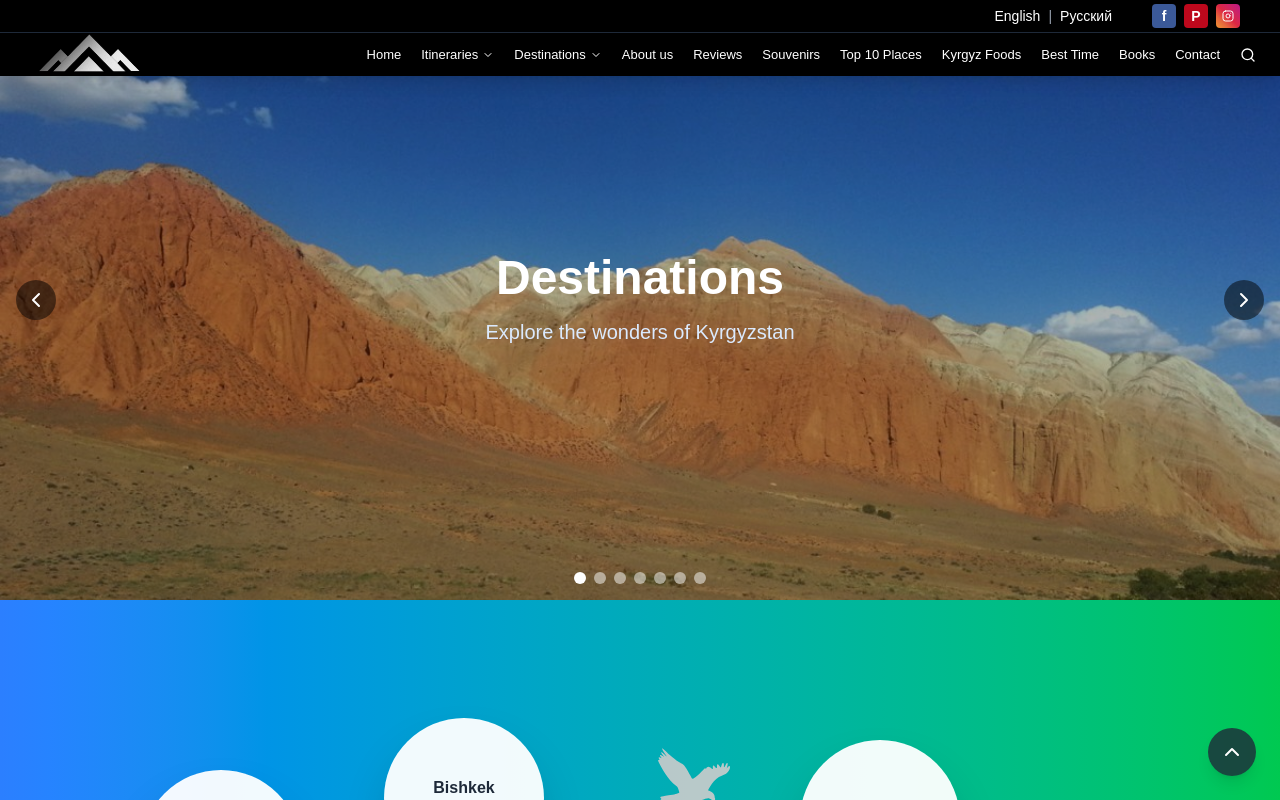
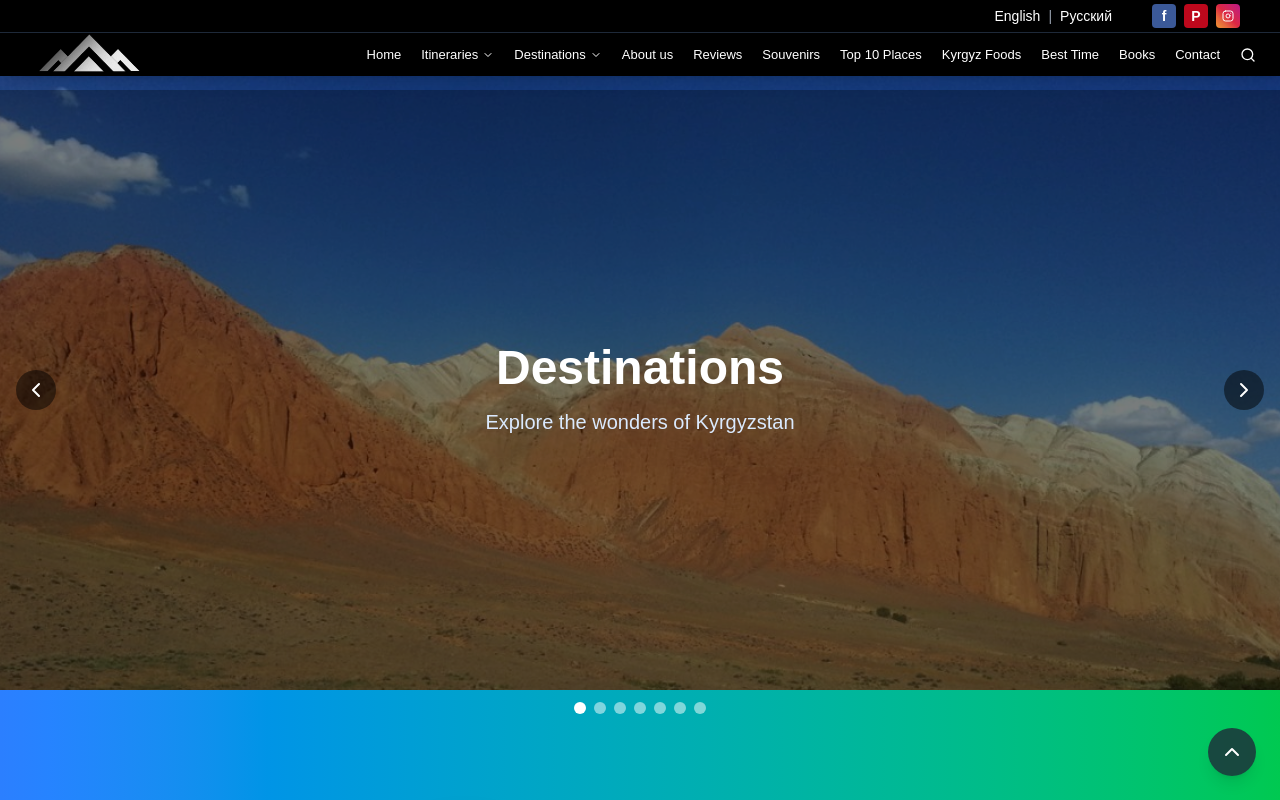
Before and after one commit to Erkebulan100/kyrgyzstan-ai-tourism-thesis, a Next.js app: page /destinations in a window 1280 px wide. Shown: the top 800 px of the page. Built offline with nearby package versions, Linux system fonts and the light colour scheme.

Commit message:
Fixed image slider, layout.js, bishkek/page.js

```diff
--- a/app/layout.js
+++ b/app/layout.js
@@ -88,6 +88,7 @@ export const metadata = {
 
 // Header Component - Black background, white text (preserved from old site)
 
+// I thought I would add here
 
 // Footer Component - Exact match from old website (Image 2)
 function Footer() {
@@ -168,6 +169,8 @@ export default function RootLayout({ children }) {
         suppressHydrationWarning={true}
       >
         <Header />
+        {/* Spacer - matches header height, black background */}
+        <div className="h-[60px] md:h-[90px] bg-black" />
         {children}
         <Footer />
         <ScrollToTop />
--- a/components/ImageSlider.js
+++ b/components/ImageSlider.js
@@ -2,7 +2,13 @@
 import { useState, useEffect } from 'react';
 import { ChevronLeft, ChevronRight } from 'lucide-react';
 
-export default function ImageSlider({ images, interval = 7000, autoHeight = false }) {
+export default function ImageSlider({
+  images,
+  interval = 7000,
+  height = "h-[60vh] md:h-[85vh]",
+  positions = [],  // Array of background positions for each image
+  defaultPosition = "center center"
+}) {
   const [current, setCurrent] = useState(0);
 
   // Auto-slide
@@ -11,80 +17,36 @@ export default function ImageSlider({ images, interval = 7000, autoHeight = fals
       setCurrent((prev) => (prev + 1) % images.length);
     }, interval);
     return () => clearInterval(timer);
-  }, [images.length, interval, current]);
+  }, [images.length, interval]);
 
   const goLeft = () => setCurrent((prev) => (prev - 1 + images.length) % images.length);
   const goRight = () => setCurrent((prev) => (prev + 1) % images.length);
 
-  // Auto-height version (image determines container size)
-  if (autoHeight) {
-    return (
-      <div className="relative w-full overflow-hidden">
-        {/* Images */}
-        {images.map((img, idx) => (
-          <div
-            key={idx}
-            className={`w-full transition-opacity duration-1000 ${
-              idx === current ? 'block opacity-100' : 'hidden opacity-0'
-            }`}
-          >
-            <img src={img} alt={`Slide ${idx + 1}`} className="w-full h-auto" />
-          </div>
-        ))}
-
-        {/* Left Arrow */}
-        <button
-          onClick={goLeft}
-          className="absolute left-4 top-1/2 -translate-y-1/2 bg-black/50 hover:bg-black/70 text-white p-2 rounded-full z-10"
-        >
-          <ChevronLeft className="w-6 h-6" />
-        </button>
-
-        {/* Right Arrow */}
-        <button
-          onClick={goRight}
-          className="absolute right-4 top-1/2 -translate-y-1/2 bg-black/50 hover:bg-black/70 text-white p-2 rounded-full z-10"
-        >
-          <ChevronRight className="w-6 h-6" />
-        </button>
-
-        {/* Dots */}
-        <div className="absolute bottom-4 left-1/2 -translate-x-1/2 flex gap-2 z-10">
-          {images.map((_, idx) => (
-            <button
-              key={idx}
-              onClick={() => setCurrent(idx)}
-              className={`w-3 h-3 rounded-full ${idx === current ? 'bg-white' : 'bg-white/50'}`}
-            />
-          ))}
-        </div>
-      </div>
-    );
-  }
-
-  // Original fixed-height version
   return (
-    <div className="relative w-full h-full overflow-hidden">
-      {/* Images */}
+    <div className={`relative w-full ${height} overflow-hidden`}>
+      {/* Images as backgrounds */}
       {images.map((img, idx) => (
         <div
           key={idx}
-          className={`absolute inset-0 transition-opacity duration-1000 ${idx === current ? 'opacity-100' : 'opacity-0'}`}
-        >
-          <img
-          src={img}
-          alt={`Slide ${idx + 1}`}
-          className={`w-full h-full object-cover object-center ${
-            idx === 6 ? 'object-right md:object-center' : ''
+          className={`absolute inset-0 w-full h-full transition-opacity duration-1000 ${
+            idx === current ? 'opacity-100' : 'opacity-0'
           }`}
+          style={{
+            backgroundImage: `url('${img}')`,
+            backgroundSize: 'cover',
+            backgroundPosition: positions[idx] || defaultPosition,
+            backgroundRepeat: 'no-repeat'
+          }}
         />
-        </div>
       ))}
+
+      {/* Dark overlay for better text readability */}
+      <div className="absolute inset-0 bg-black/30" />
 
       {/* Left Arrow */}
       <button
         onClick={goLeft}
-        className="absolute left-4 top-1/2 -translate-y-1/2 bg-black/50 hover:bg-black/70 text-white p-2 rounded-full z-10"
+        className="absolute left-4 top-1/2 -translate-y-1/2 bg-black/50 hover:bg-black/70 text-white p-2 rounded-full z-20"
       >
         <ChevronLeft className="w-6 h-6" />
       </button>
@@ -92,18 +54,20 @@ export default function ImageSlider({ images, interval = 7000, autoHeight = fals
       {/* Right Arrow */}
       <button
         onClick={goRight}
-        className="absolute right-4 top-1/2 -translate-y-1/2 bg-black/50 hover:bg-black/70 text-white p-2 rounded-full z-10"
+        className="absolute right-4 top-1/2 -translate-y-1/2 bg-black/50 hover:bg-black/70 text-white p-2 rounded-full z-20"
       >
         <ChevronRight className="w-6 h-6" />
       </button>
 
       {/* Dots */}
-      <div className="absolute bottom-4 left-1/2 -translate-x-1/2 flex gap-2 z-10">
+      <div className="absolute bottom-4 left-1/2 -translate-x-1/2 flex gap-2 z-20">
         {images.map((_, idx) => (
           <button
             key={idx}
             onClick={() => setCurrent(idx)}
-            className={`w-3 h-3 rounded-full ${idx === current ? 'bg-white' : 'bg-white/50'}`}
+            className={`w-3 h-3 rounded-full transition-colors ${
+              idx === current ? 'bg-white' : 'bg-white/50'
+            }`}
           />
         ))}
       </div>
```
Also changed, not shown: app/destinations/bishkek/page.js (+31 -9 lines), public/images/destinations/bishkek/slide-5.jpeg (added).
